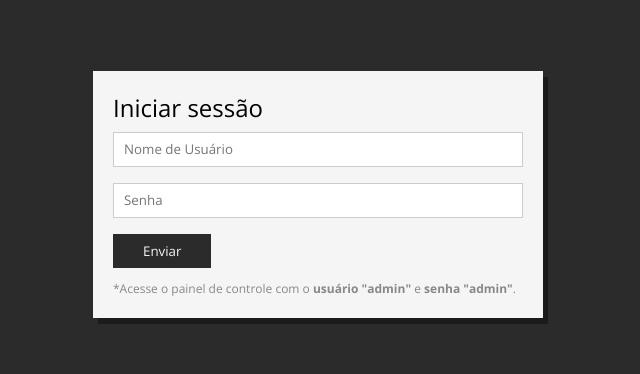
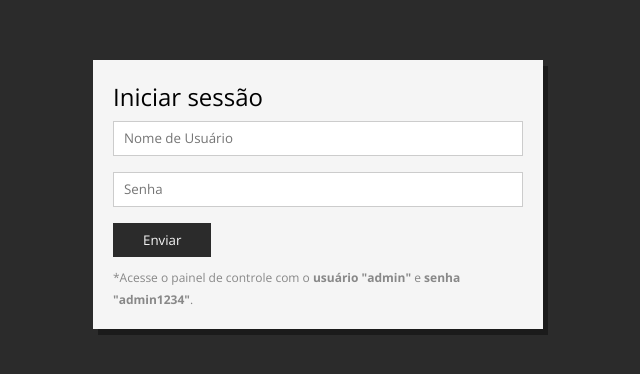
Before and after one commit to viniciustlima/projeto-09, a website: page src/views/pages/login.html in a window 1280 px wide. Shown: the part 206-580 px from the top of the page, without its empty margins (322-962 px from the left). Drawn offline with nearby package versions, Linux system fonts and the light colour scheme; files that its build step writes are made by us from their sources; files whose address does not match are found by name.

Commit message:
Update login information (master user password).

```diff
--- a/src/views/pages/login.html
+++ b/src/views/pages/login.html
@@ -33,7 +33,7 @@
 			<div><button type="submit">Enviar</button></div>
 			<small
 				>*Acesse o painel de controle com o <b>usuário "admin"</b> e
-				<b>senha "admin"</b>.</small
+				<b>senha "admin1234"</b>.</small
 			>
 		</form>
 	</body>
```
